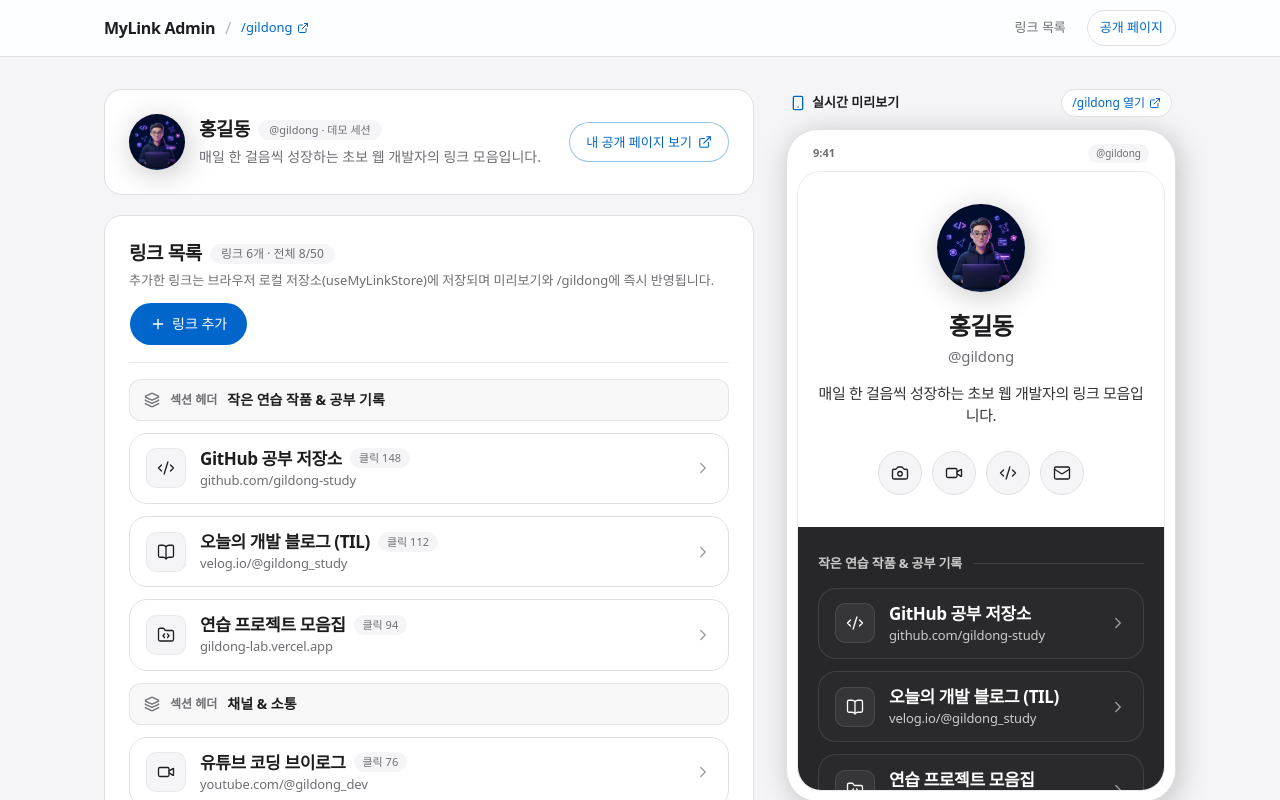
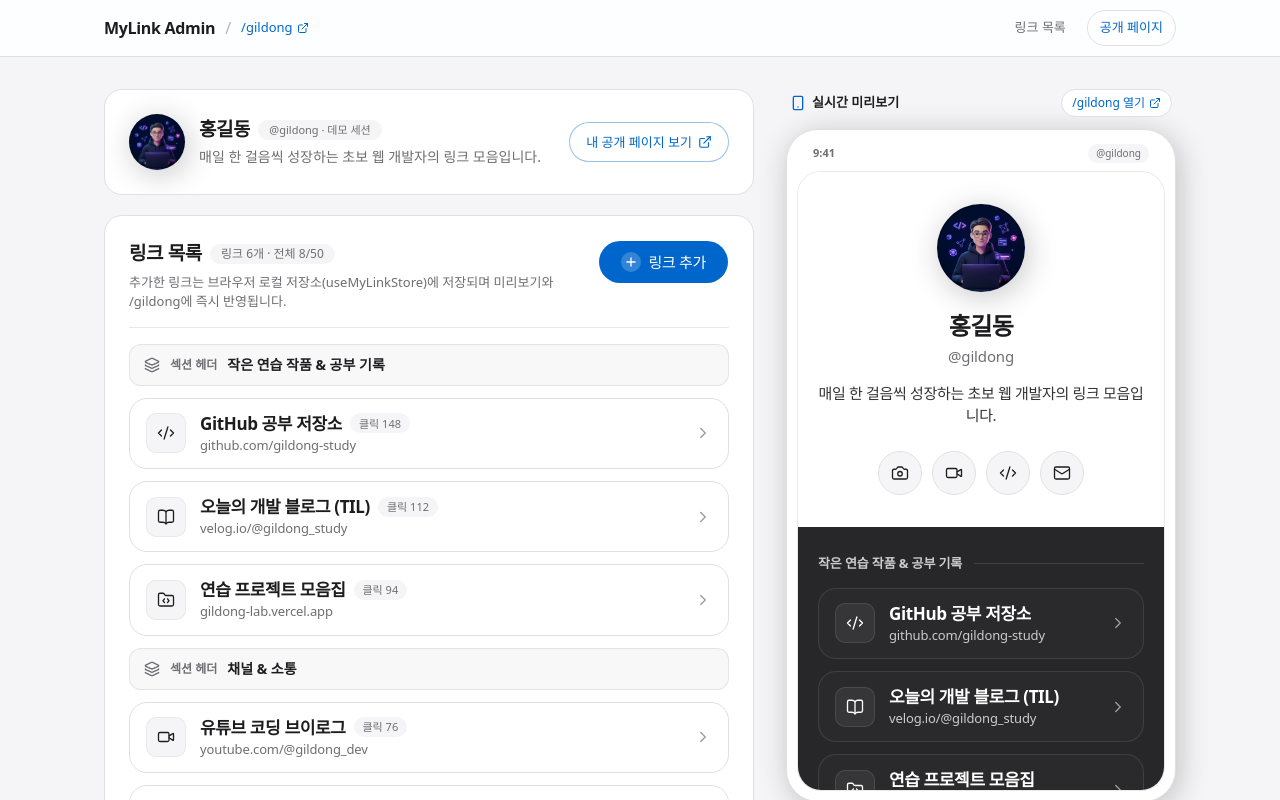
Before and after one commit to SELC2026UNIVER/my_link, a Next.js app: page /admin in a window 1280 px wide. Shown: the top 800 px of the page. Built offline with nearby package versions, Linux system fonts and the light colour scheme; no server answers.

Commit message:
style: refine primary CTA design and header layout for add-link button

```diff
--- a/app/components/AddLinkDialog.tsx
+++ b/app/components/AddLinkDialog.tsx
@@ -392,7 +392,7 @@ export function AddLinkDialog({
               variant="default"
               shape="pill"
               disabled={isAtLimit}
-              className="min-h-10 min-w-[88px] px-5 text-[14px] font-normal active:scale-95"
+              className="min-h-11 min-w-[92px] bg-primary px-[22px] text-[15px] font-normal tracking-[-0.022em] text-primary-foreground transition-all duration-150 hover:bg-primary hover:brightness-110 active:translate-y-0 active:scale-95 focus-visible:border-[var(--color-primary-focus)] focus-visible:outline-2 focus-visible:outline-offset-2 focus-visible:outline-[var(--color-primary-focus)] focus-visible:ring-0"
             >
               저장
             </Button>
--- a/app/components/AdminDashboardClient.tsx
+++ b/app/components/AdminDashboardClient.tsx
@@ -26,6 +26,38 @@ import { cn } from "@/lib/utils";
 import { AddLinkDialog } from "./AddLinkDialog";
 import { LinkCard } from "./LinkCard";
 import { MobilePreviewFrame } from "./MobilePreviewFrame";
+
+function AddLinkCtaButton({
+  disabled = false,
+  onClick,
+  className,
+}: {
+  disabled?: boolean;
+  onClick: () => void;
+  className?: string;
+}) {
+  return (
+    <Button
+      type="button"
+      variant="default"
+      shape="pill"
+      disabled={disabled}
+      onClick={onClick}
+      className={cn(
+        "group/add min-h-11 shrink-0 gap-2 bg-primary px-[22px] py-[11px] text-[15px] font-normal leading-none tracking-[-0.022em] text-primary-foreground transition-all duration-150 hover:bg-primary hover:brightness-110 active:translate-y-0 active:scale-95 focus-visible:border-[var(--color-primary-focus)] focus-visible:outline-2 focus-visible:outline-offset-2 focus-visible:outline-[var(--color-primary-focus)] focus-visible:ring-0",
+        className
+      )}
+    >
+      <span
+        aria-hidden="true"
+        className="flex size-5 items-center justify-center rounded-full bg-white/20 transition-transform duration-150 group-hover/add:scale-105 group-hover/add:bg-white/25"
+      >
+        <Plus className="size-3.5 stroke-[2.25]" />
+      </span>
+      <span>링크 추가</span>
+    </Button>
+  );
+}
 
 function AdminDashboardSkeleton() {
   return (
@@ -186,9 +218,9 @@ export function AdminDashboardClient() {
 
       {/* 링크 목록 관리 카드 */}
       <Card className="gap-4 rounded-[18px] border border-border bg-card p-5 shadow-none ring-0 sm:p-6">
-        <div className="flex flex-wrap items-center justify-between gap-3">
-          <div>
-            <div className="flex items-center gap-2">
+        <div className="flex flex-col gap-3 sm:flex-row sm:items-start sm:justify-between sm:gap-4">
+          <div className="min-w-0 flex-1">
+            <div className="flex flex-wrap items-center gap-2">
               <h2 className="text-[19px] font-semibold tracking-[-0.02em] text-foreground">
                 링크 목록
               </h2>
@@ -200,22 +232,16 @@ export function AdminDashboardClient() {
                 {MAX_ACTIVE_ITEMS}
               </Badge>
             </div>
-            <p className="mt-1 text-[13px] text-muted-foreground">
+            <p className="mt-1.5 text-[13px] leading-[1.45] text-muted-foreground">
               추가한 링크는 브라우저 로컬 저장소(useMyLinkStore)에 저장되며 미리보기와 /{activeProfile.username}에 즉시 반영됩니다.
             </p>
           </div>
 
-          <Button
-            type="button"
-            variant="default"
-            shape="pill"
+          <AddLinkCtaButton
             disabled={isAtItemLimit}
             onClick={() => setDialogOpen(true)}
-            className="min-h-11 gap-1.5 px-5 text-[14px] font-normal active:scale-95"
-          >
-            <Plus className="size-4" aria-hidden="true" />
-            <span>링크 추가</span>
-          </Button>
+            className="w-full sm:w-auto"
+          />
         </div>
 
         {isAtItemLimit ? (
@@ -240,16 +266,10 @@ export function AdminDashboardClient() {
             <p className="mt-1 text-[13px] text-muted-foreground">
               상단 &lsquo;+ 링크 추가&rsquo; 버튼을 눌러 나만의 링크 목록을 만들어 보세요.
             </p>
-            <Button
-              type="button"
-              variant="default"
-              shape="pill"
+            <AddLinkCtaButton
               onClick={() => setDialogOpen(true)}
-              className="mt-4 min-h-11 gap-1.5 px-5 text-[14px] font-normal active:scale-95"
-            >
-              <Plus className="size-4" aria-hidden="true" />
-              <span>링크 추가</span>
-            </Button>
+              className="mt-4"
+            />
           </div>
         ) : (
           <ul className="flex flex-col gap-3" aria-label="등록된 링크 및 섹션 목록">
```
